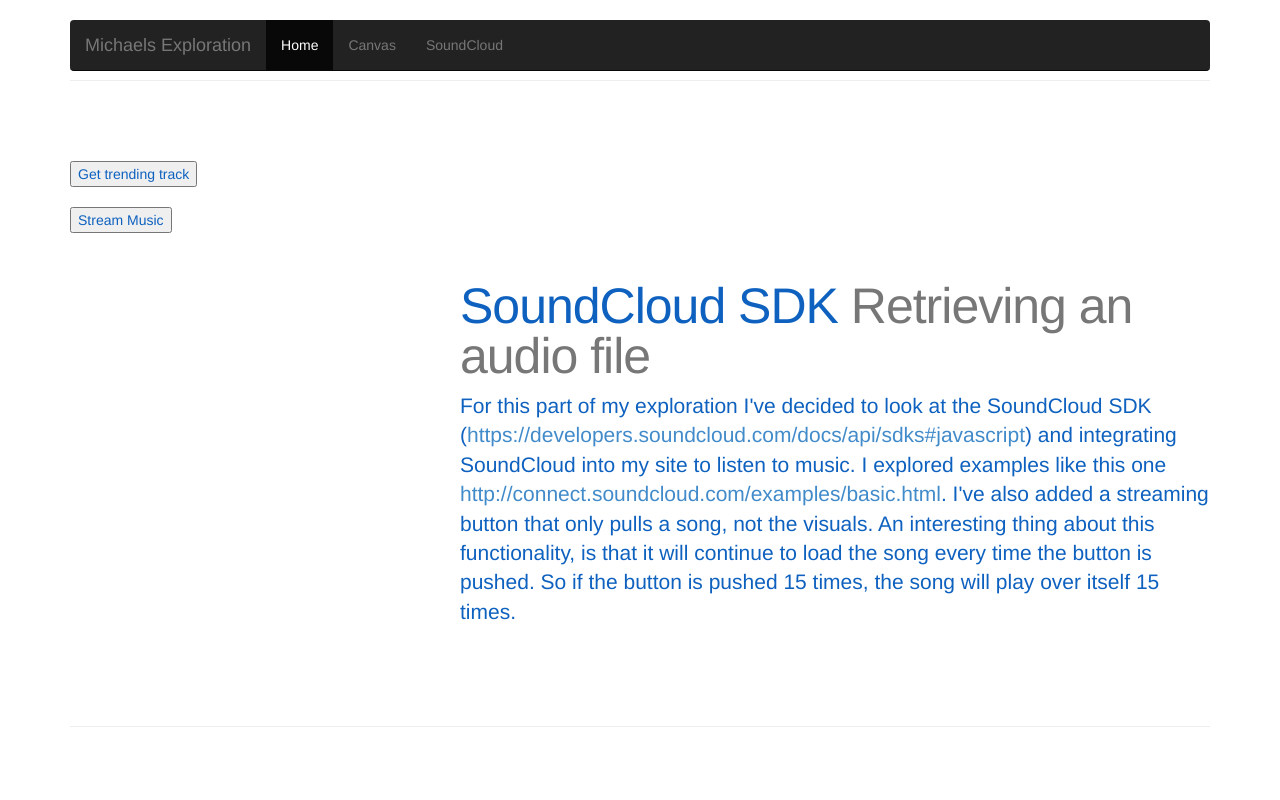
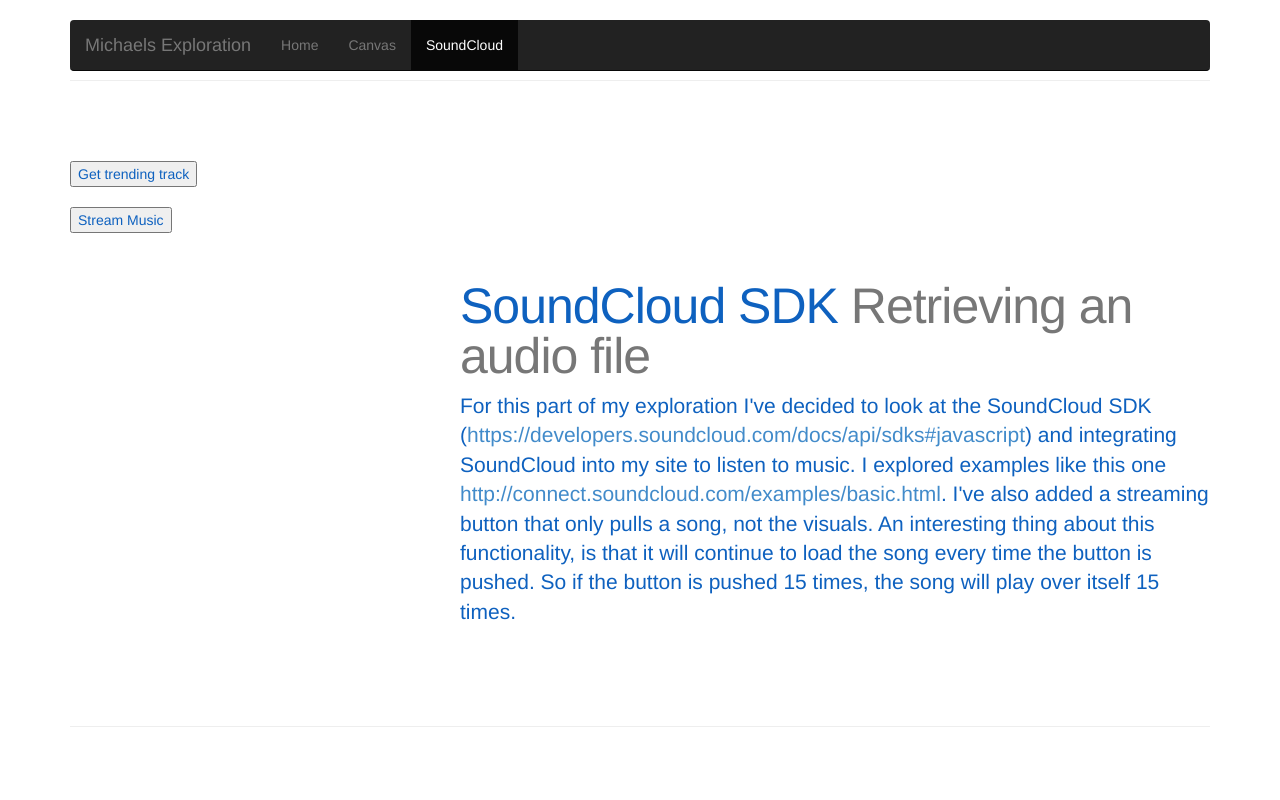
Before and after one commit to mlr7x9/mlr7x9.github.io, a browser extension: page soundcloud.html in a window 1280 px wide. Shown: the top 800 px of the page. Drawn offline with nearby package versions, Linux system fonts and the light colour scheme; a script that the page names is missing.

Commit message:
more link edits

```diff
--- a/soundcloud.html
+++ b/soundcloud.html
@@ -62,9 +62,9 @@
             </div>
             <div class="navbar-collapse collapse">
               <ul class="nav navbar-nav">
-                <li class="active"><a href="mlr7x9.github.io">Home</a></li>
+                <li><a href="">Home</a></li>
                 <li><a href="/canvas.html">Canvas</a></li>
-                <li><a href="/soundcloud.html">SoundCloud</a></li>
+                <li class="active"><a href="/soundcloud.html">SoundCloud</a></li>
               </ul>
             </div>
           </div>
```
Also changed, not shown: canvas.html (+2 -2 lines).
